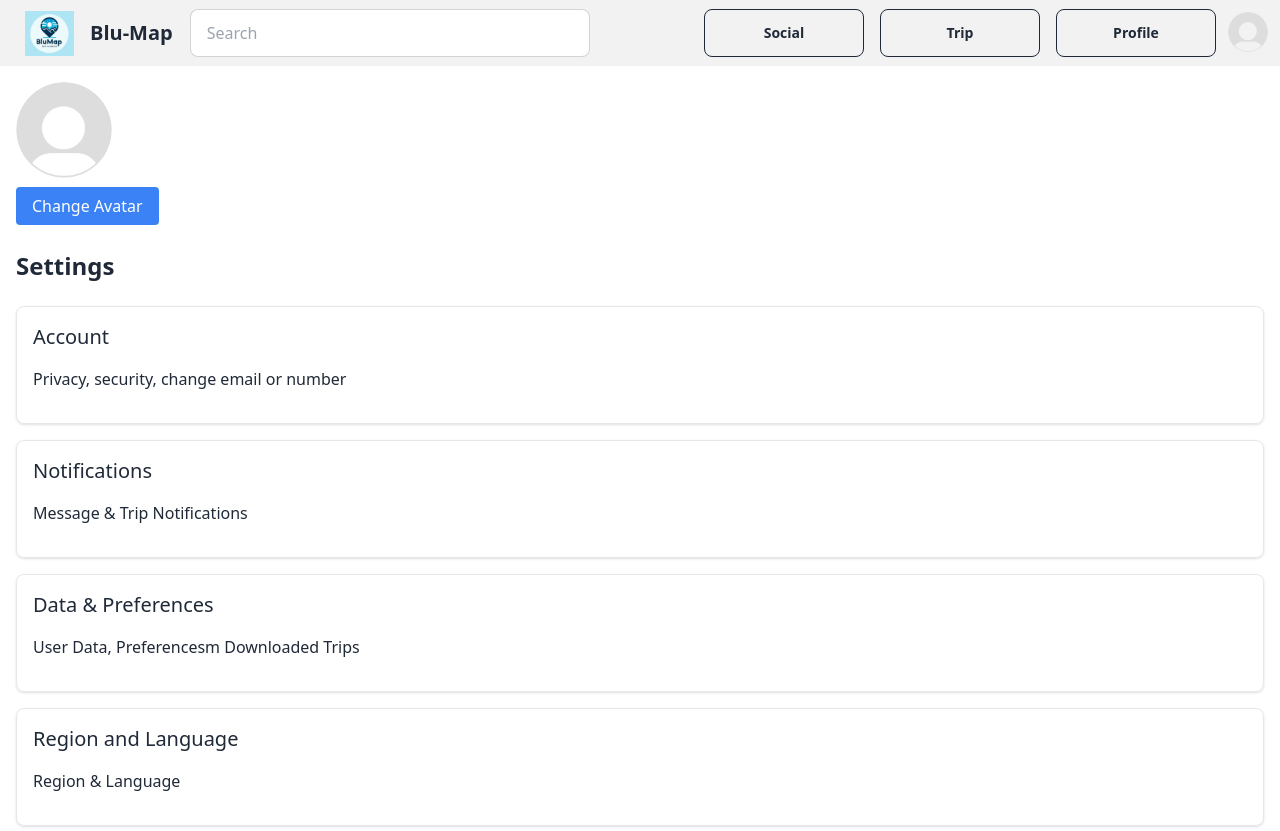
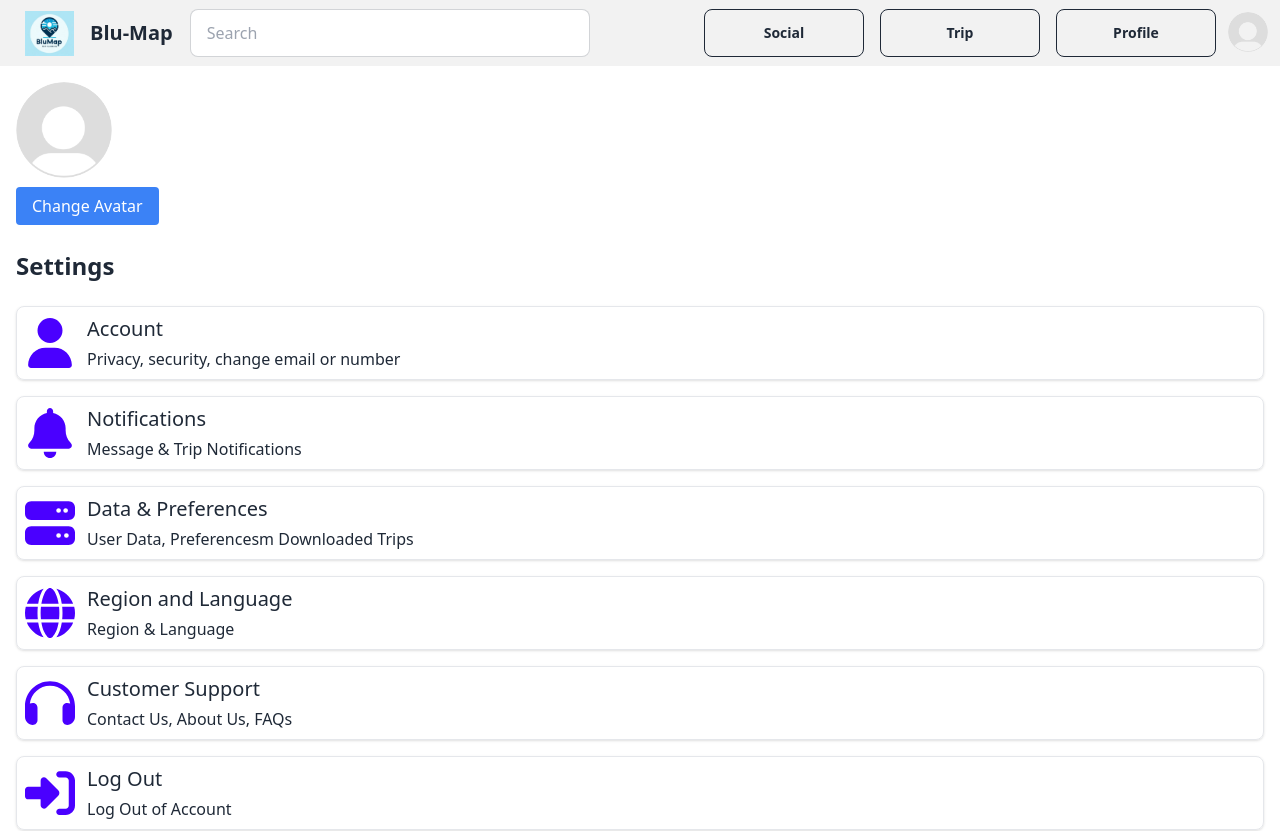
Before and after one commit to mkarabul/blu-map, a Next.js app in the folder client/: page /settings in a window 1280 px wide. Shown: the top 831 px of the page. Built offline with nearby package versions, Linux system fonts and the light colour scheme.

Commit message:
Add settings page buttons and icons

```diff
--- a/client/src/app/settings/components/option.jsx
+++ b/client/src/app/settings/components/option.jsx
@@ -1,8 +1,24 @@
-export default function Option({ header, context }) {
+import Link from "next/link";
+import { FontAwesomeIcon } from "@fortawesome/react-fontawesome";
+
+export default function Option({ icon, header, context, link }) {
   return (
-    <div className="border p-4 rounded-lg shadow">
-      <h2 className="text-xl font-medium mb-4">{header}</h2>
-      <h1 className="text-l font-medium mb-4">{context}</h1>
+    <div className="mb-4">
+      <Link href={link}>
+        <div className="block border p-2 rounded-lg shadow hover:bg-gray-50 transition duration-150 ease-in-out">
+          <div className="flex items-center space-x-3">
+            <FontAwesomeIcon
+              icon={icon}
+              style={{ width: "50px", height: "50px", color: "blue-950" }}
+              className="text-primary"
+            />
+            <div>
+              <h2 className="text-xl font-medium mb-1">{header}</h2>
+              <h1 className="text-l font-medium">{context}</h1>
+            </div>
+          </div>
+        </div>
+      </Link>
     </div>
   );
 }
--- /dev/null
+++ b/client/src/app/settings/components/settings-profile.jsx
@@ -0,0 +1,18 @@
+export default function Profile() {
+  return (
+    <div className="flex-col items-left mb-8">
+      <img
+        src="/default-pfp.png"
+        alt="User Avatar"
+        className="w-24 h-24 rounded-full object-cover mb-4"
+      />
+      <label
+        htmlFor="avatar-upload"
+        className="cursor-pointer bg-blue-500 text-white py-2 px-4 rounded hover:bg-blue-700 transition duration-150 ease-in-out"
+      >
+        Change Avatar
+        <input id="avatar-upload" type="file" className="hidden" />
+      </label>
+    </div>
+  );
+}
--- a/client/src/app/settings/page.jsx
+++ b/client/src/app/settings/page.jsx
@@ -1,39 +1,56 @@
 import Option from "./components/option";
+import Profile from "./components/settings-profile";
+import {
+  faServer,
+  faUser,
+  faBell,
+  faGlobe,
+  faHeadphones,
+  faRightToBracket,
+} from "@fortawesome/free-solid-svg-icons";
 
 export default function Page() {
   return (
     <div className="container mx-auto p-4">
-      <div className="flex-col items-left mb-8">
-        <img
-          src="/default-pfp.png"
-          alt="User Avatar"
-          className="w-24 h-24 rounded-full object-cover mb-4"
-        />
-        <label
-          htmlFor="avatar-upload"
-          className="cursor-pointer bg-blue-500 text-white py-2 px-4 rounded hover:bg-blue-700 transition duration-150 ease-in-out"
-        >
-          Change Avatar
-          <input id="avatar-upload" type="file" className="hidden" />
-        </label>
-      </div>
+      <Profile />
       <h1 className="text-2xl font-semibold mb-6">Settings</h1>
       <div className="space-y-4">
         <Option
+          icon={faUser}
           header="Account"
           context="Privacy, security, change email or number"
+          link="settings"
         />
-        <Option header="Notifications" context="Message & Trip Notifications" />
         <Option
+          icon={faBell}
+          header="Notifications"
+          context="Message & Trip Notifications"
+          link="settings"
+        />
+        <Option
+          icon={faServer}
           header="Data & Preferences"
           context="User Data, Preferencesm Downloaded Trips"
+          link="settings"
         />
-        <Option header="Region and Language" context="Region & Language" />
         <Option
+          icon={faGlobe}
+          header="Region and Language"
+          context="Region & Language"
+          link="settings"
+        />
+        <Option
+          icon={faHeadphones}
           header="Customer Support"
           context="Contact Us, About Us, FAQs"
+          link="settings"
         />
-        <Option header="Log Out" context="Log Out of Account" />
+        <Option
+          icon={faRightToBracket}
+          header="Log Out"
+          context="Log Out of Account"
+          link="settings"
+        />
       </div>
     </div>
   );
```
